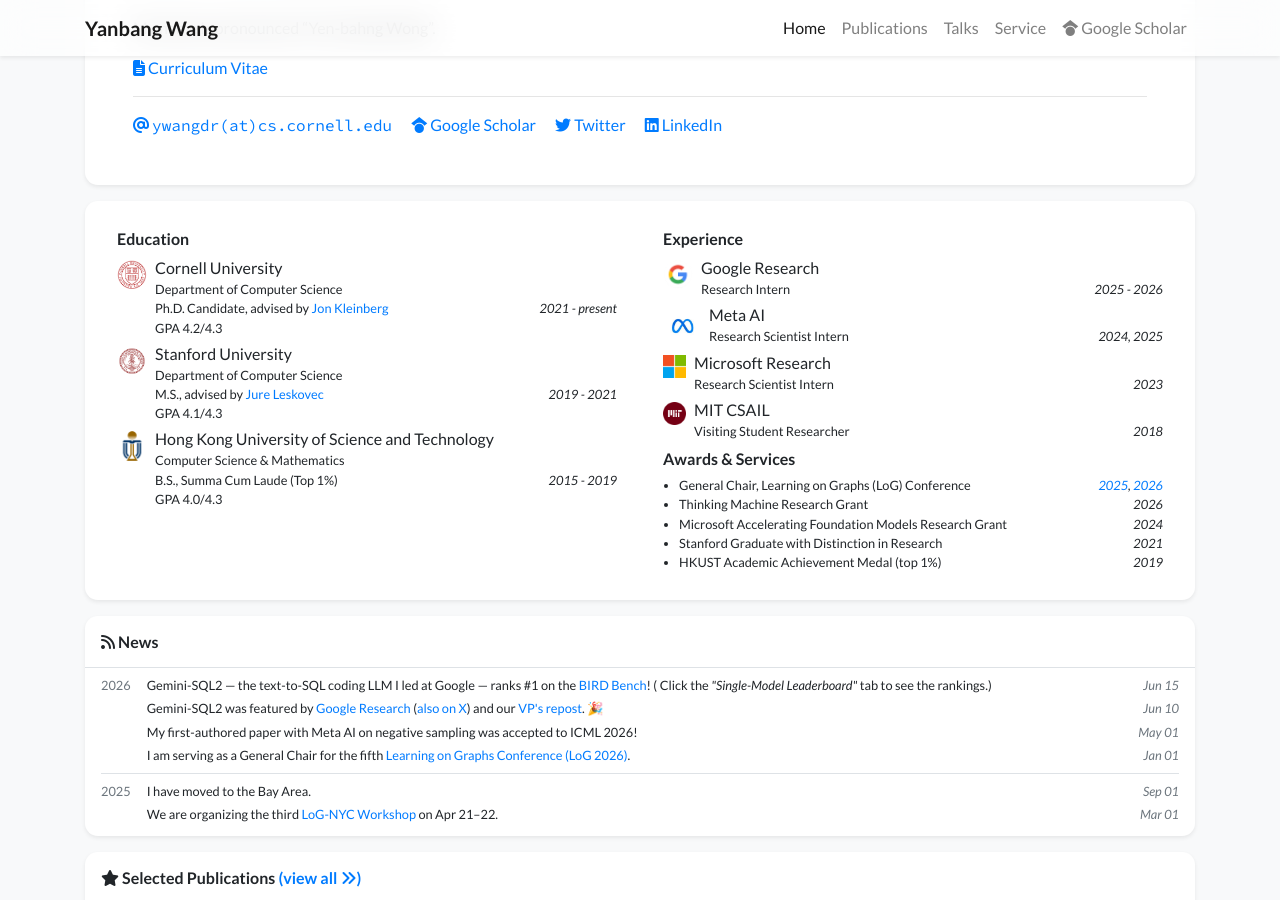
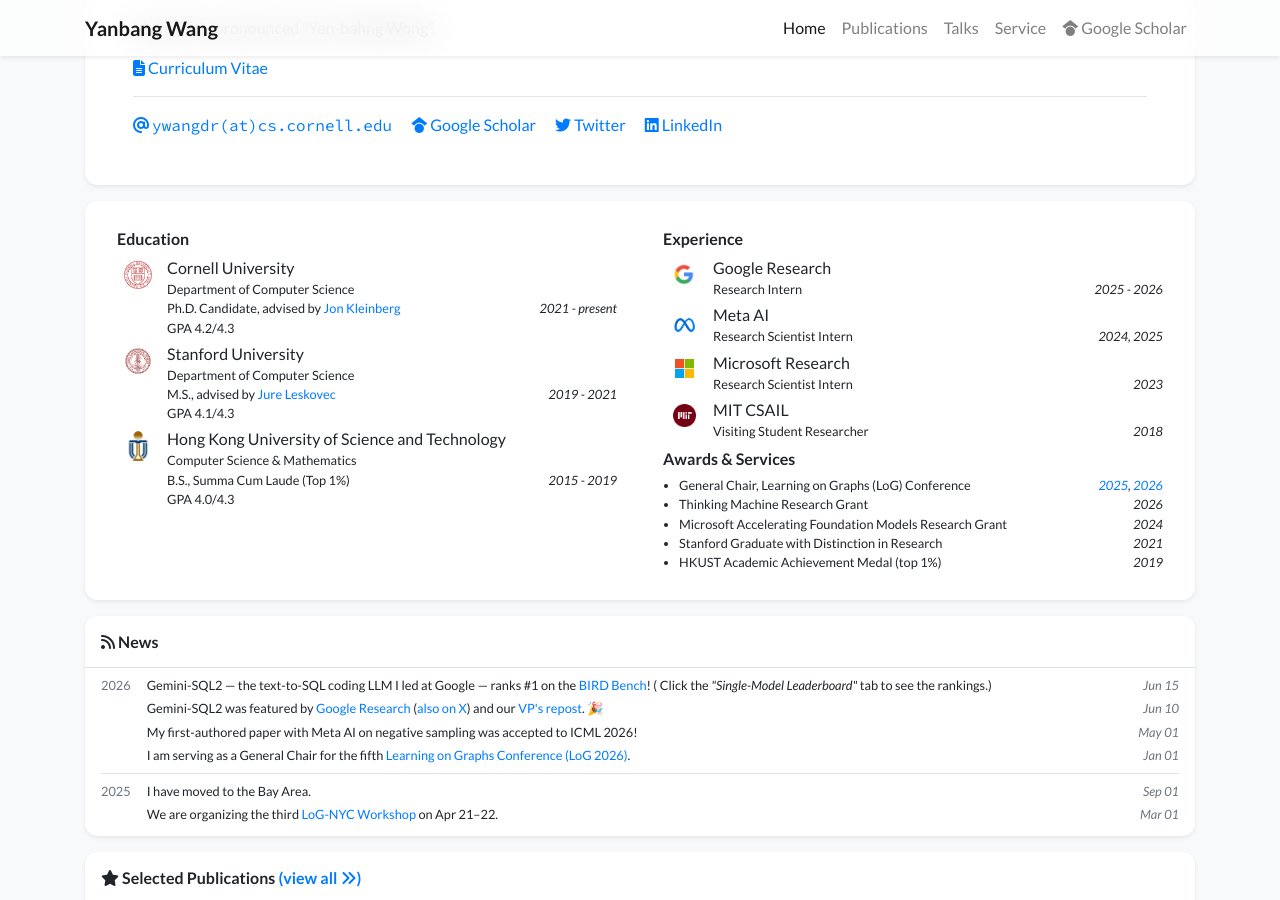
Before and after one commit to Abel0828/abel0828.github.io, a Jekyll site: the page built from index.html, in a window 1280 px wide and 900 px high, scrolled down 536 px. Built offline with Jekyll 4.4.1, drawn with Linux system fonts in a browser that asks for light colours; nearby versions of some CDN libraries; a style sheet for code colours, icons or effects is not loaded.

Commit message:
Center Education/Experience logos in a fixed slot; tune Meta/Microsoft sizes
Co-Authored-By: Claude Opus 4.8 <noreply@anthropic.com>

```diff
--- a/_data/profile.yml
+++ b/_data/profile.yml
@@ -74,12 +74,12 @@ experience:
   date: 2025 - 2026
 - name: Meta AI
   logo: /assets/images/badges/meta.png
-  logo_size: 38
+  logo_size: 36
   position: Research Scientist Intern
   date: 2024, 2025
 - name: Microsoft Research
   logo: /assets/images/badges/microsoft.png
-  logo_size: 23
+  logo_size: 19
   position: Research Scientist Intern
   date: 2023
 - name: MIT CSAIL
--- a/_includes/widgets/experience_card.html
+++ b/_includes/widgets/experience_card.html
@@ -10,7 +10,7 @@
                             <ul class="list-unstyled mb-1">
                                 {% for item in site.data.profile.education %}
                                 <li class="media mb-1">
-                                    {% if item.logo %}<img src="{{ item.logo | relative_url }}" alt="{{ item.name }}" style="width: {{ item.logo_size | default: 30 }}px;" class="mr-2 mt-1">{% endif %}
+                                    {% if item.logo %}<div class="mr-2 mt-1" style="width: 42px; flex-shrink: 0; text-align: center;"><img src="{{ item.logo | relative_url }}" alt="{{ item.name }}" style="width: {{ item.logo_size | default: 30 }}px;"></div>{% endif %}
                                     <div class="media-body">
                                         <div>{{ item.name }}</div>
                                         <div class="small">{{ item.dept }}</div>
@@ -34,7 +34,7 @@
                             <ul class="list-unstyled mb-1">
                                 {% for item in site.data.profile.experience %}
                                 <li class="media mb-1">
-                                    {% if item.logo %}<img src="{{ item.logo | relative_url }}" alt="{{ item.name }}" style="width: {{ item.logo_size | default: 30 }}px;" class="mr-2 mt-1">{% endif %}
+                                    {% if item.logo %}<div class="mr-2 mt-1" style="width: 42px; flex-shrink: 0; text-align: center;"><img src="{{ item.logo | relative_url }}" alt="{{ item.name }}" style="width: {{ item.logo_size | default: 30 }}px;"></div>{% endif %}
                                     <div class="media-body">
                                         <div>{{ item.name }}</div>
                                         <div class="small">{{ item.dept }}</div>
```
